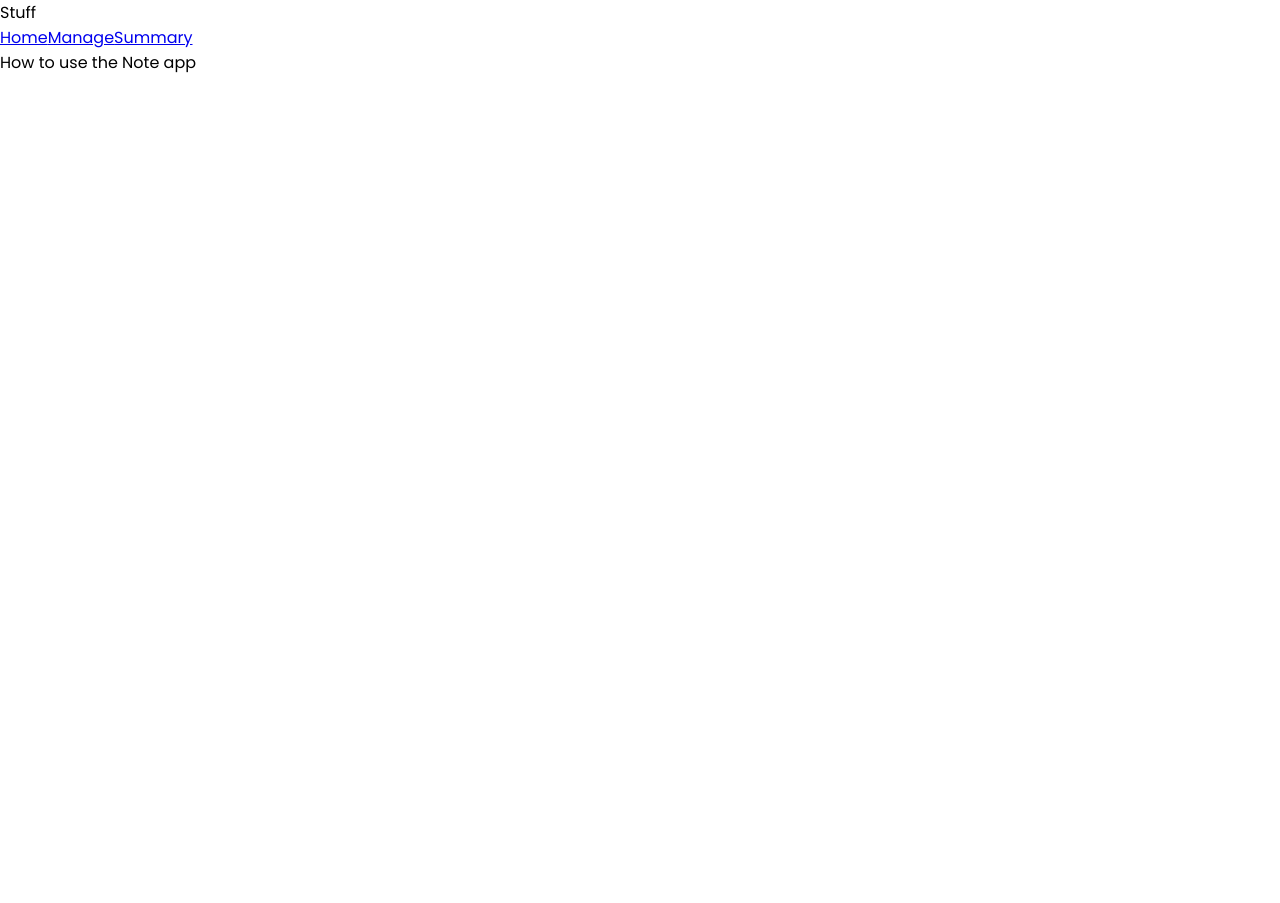
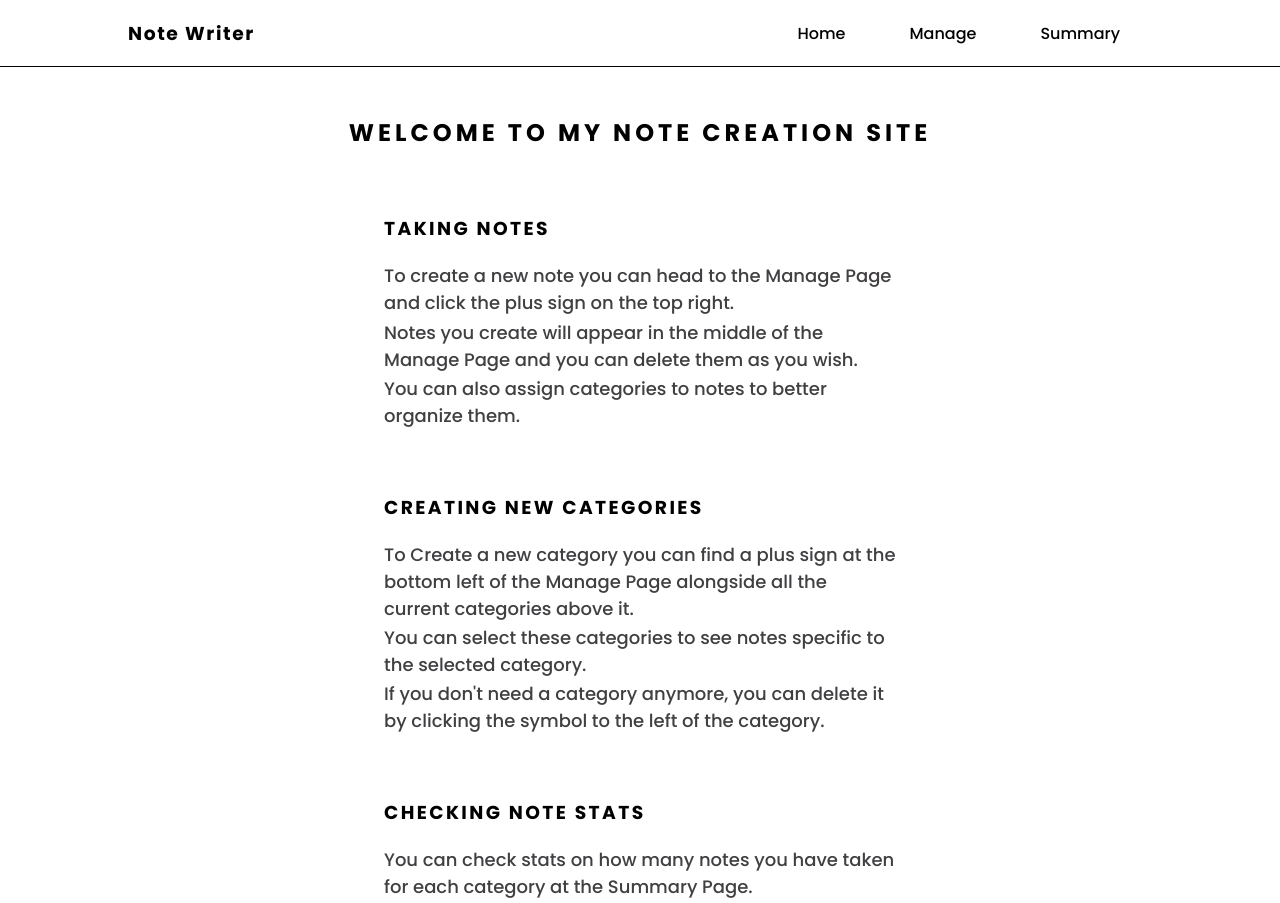
Before and after one commit to Ainyzas/Note-Management-App, a React (Create React App) app: page / in a window 1280 px wide. Before the commit the page ends 800 px from the top, so only its background shows below. Built offline with nearby package versions, Linux system fonts and the light colour scheme; no server answers.

Commit message:
HomePage and Header with Styling

```diff
--- /dev/null
+++ b/src/components/Header/Header.styled.js
@@ -0,0 +1,19 @@
+import styled from 'styled-components';
+
+export const StyledHeader = styled.header`
+  width: 100%;
+  border-bottom: 1px solid var(--primary-color);
+`;
+
+export const StyledHeaderDiv = styled.div`
+  width: 80%;
+  margin: 0 auto;
+  display: flex;
+  justify-content: space-between;
+  align-items: center;
+
+  h3 {
+    letter-spacing: 0.1rem;
+    user-select: none;
+  }
+`;
--- a/src/components/Header/Header.tsx
+++ b/src/components/Header/Header.tsx
@@ -1,11 +1,14 @@
 import React from 'react';
 import NavBar from './NavBar/NavBar';
+import { StyledHeader, StyledHeaderDiv } from './Header.styled';
 
 export default function index() {
   return (
-    <header>
-      <div>Stuff</div>
-      <NavBar />
-    </header>
+    <StyledHeader>
+      <StyledHeaderDiv>
+        <h3>Note Writer</h3>
+        <NavBar />
+      </StyledHeaderDiv>
+    </StyledHeader>
   );
 }
--- /dev/null
+++ b/src/components/Header/NavBar/NavBar.styled.js
@@ -0,0 +1,17 @@
+import styled from 'styled-components';
+import { Link } from 'react-router-dom';
+
+export const StyledNav = styled.nav`
+  display: flex;
+`;
+
+export const StyledLink = styled(Link)`
+  margin: 0 2rem;
+  text-decoration: none;
+  color: var(--primary-color);
+  font-weight: 500;
+
+  :hover {
+    opacity: 0.8;
+  }
+`;
--- a/src/components/Header/NavBar/NavBar.tsx
+++ b/src/components/Header/NavBar/NavBar.tsx
@@ -1,12 +1,12 @@
 import React from 'react';
-import { Link } from 'react-router-dom';
+import { StyledLink, StyledNav } from './NavBar.styled';
 
 export default function NavBar() {
   return (
-    <nav>
-      <Link to="/">Home</Link>
-      <Link to="/manage">Manage</Link>
-      <Link to="/summary">Summary</Link>
-    </nav>
+    <StyledNav>
+      <StyledLink to="/">Home</StyledLink>
+      <StyledLink to="/manage">Manage</StyledLink>
+      <StyledLink to="/summary">Summary</StyledLink>
+    </StyledNav>
   );
 }
--- a/src/index.css
+++ b/src/index.css
@@ -1,4 +1,12 @@
 @import url('https://fonts.googleapis.com/css2?family=Poppins:wght@200;300;400;500;600;700;800&display=swap');
+
+:root {
+  --primary-color: black;
+  --secondary-color: #413f42;
+
+  --primary-background: white;
+  --secondary-background: black;
+}
 
 body {
   margin: 0;
--- /dev/null
+++ b/src/pages/Home/HomePage.styled.js
@@ -0,0 +1,14 @@
+import styled from 'styled-components';
+
+export const StyledWelcomeHeading = styled.h2`
+  margin: 3rem auto;
+  max-width: max-content;
+  text-align: center;
+  user-select: none;
+  letter-spacing: 0.25rem;
+  transition: all 400ms ease;
+
+  :hover {
+    letter-spacing: 0.4rem;
+  }
+`;
--- a/src/pages/Home/HomePage.tsx
+++ b/src/pages/Home/HomePage.tsx
@@ -1,9 +1,11 @@
 import React from 'react';
 import UserGuide from './UserGuide/UserGuide';
+import { StyledWelcomeHeading } from './HomePage.styled';
 
 export default function HomePage() {
   return (
     <div>
+      <StyledWelcomeHeading>WELCOME TO MY NOTE CREATION SITE</StyledWelcomeHeading>
       <UserGuide />
     </div>
   );
--- /dev/null
+++ b/src/pages/Home/UserGuide/UserGuide.styled.js
@@ -0,0 +1,25 @@
+import styled from 'styled-components';
+
+export const StyledGuideDiv = styled.div`
+  width: 40%;
+  margin: 0 auto;
+
+  h3 {
+    user-select: none;
+    max-width: max-content;
+    margin-top: 4rem;
+    letter-spacing: 0.15rem;
+    transition: all 400ms ease;
+
+    :hover {
+      letter-spacing: 0.25rem;
+    }
+  }
+`;
+
+export const StyledPar = styled.p`
+  margin: 0.15rem 0;
+  color: var(--secondary-color);
+  font-size: 18px;
+  font-weight: 500;
+`;
--- a/src/pages/Home/UserGuide/UserGuide.tsx
+++ b/src/pages/Home/UserGuide/UserGuide.tsx
@@ -1,5 +1,24 @@
 import React from 'react';
+import { StyledGuideDiv, StyledPar } from './UserGuide.styled';
 
 export default function UserGuide() {
-  return <div>How to use the Note app</div>;
+  return (
+    <StyledGuideDiv>
+      <h3>TAKING NOTES</h3>
+      <StyledPar>To create a new note you can head to the Manage Page and click the plus sign on the top right.</StyledPar>
+      <StyledPar>Notes you create will appear in the middle of the Manage Page and you can delete them as you wish.</StyledPar>
+      <StyledPar>You can also assign categories to notes to better organize them.</StyledPar>
+
+      <h3>CREATING NEW CATEGORIES</h3>
+      <StyledPar>
+        To Create a new category you can find a plus sign at the bottom left of the Manage Page alongside all the current categories above
+        it.
+      </StyledPar>
+      <StyledPar>You can select these categories to see notes specific to the selected category.</StyledPar>
+      <StyledPar>If you don't need a category anymore, you can delete it by clicking the symbol to the left of the category.</StyledPar>
+
+      <h3>CHECKING NOTE STATS</h3>
+      <StyledPar>You can check stats on how many notes you have taken for each category at the Summary Page.</StyledPar>
+    </StyledGuideDiv>
+  );
 }
```
